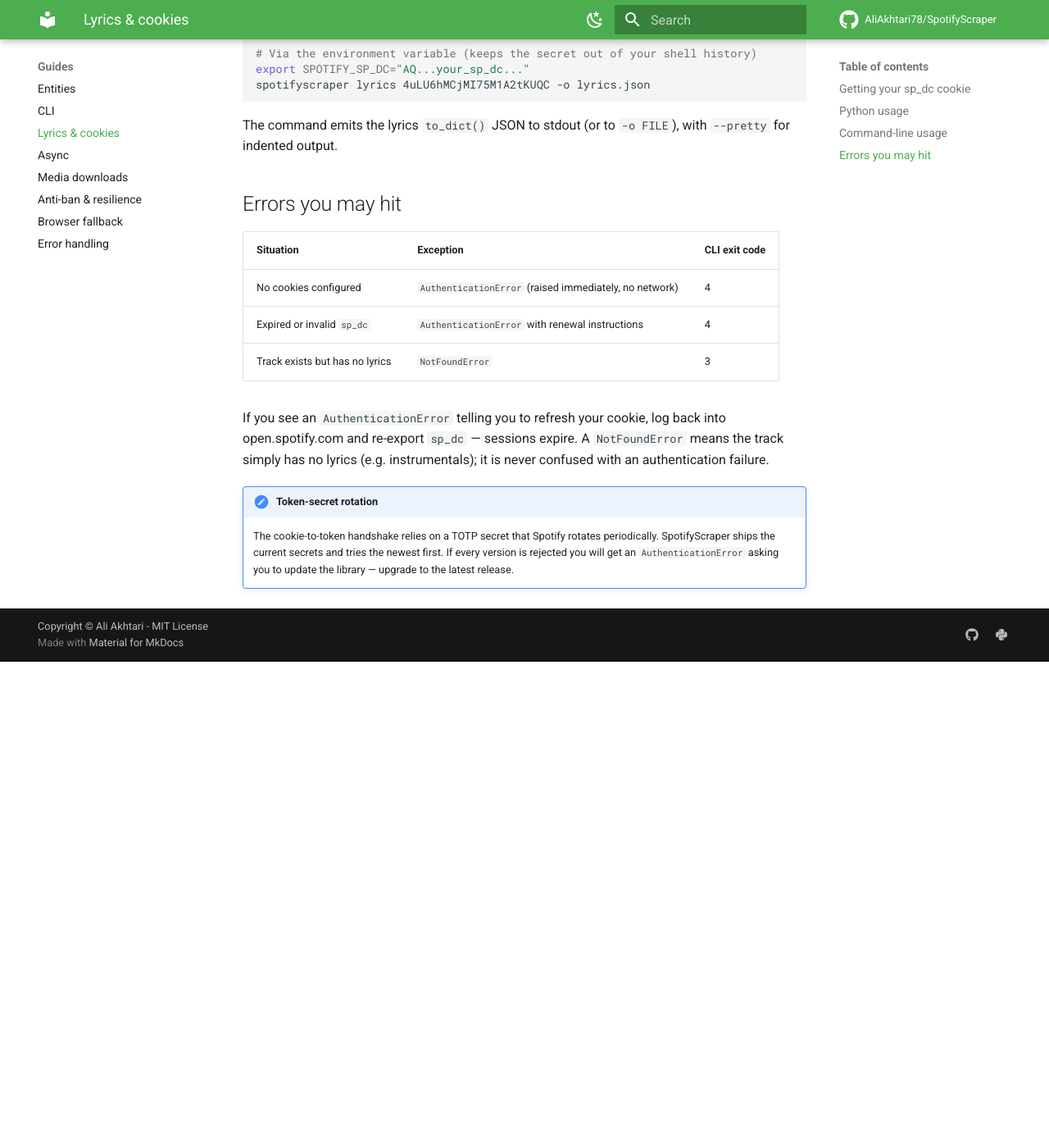
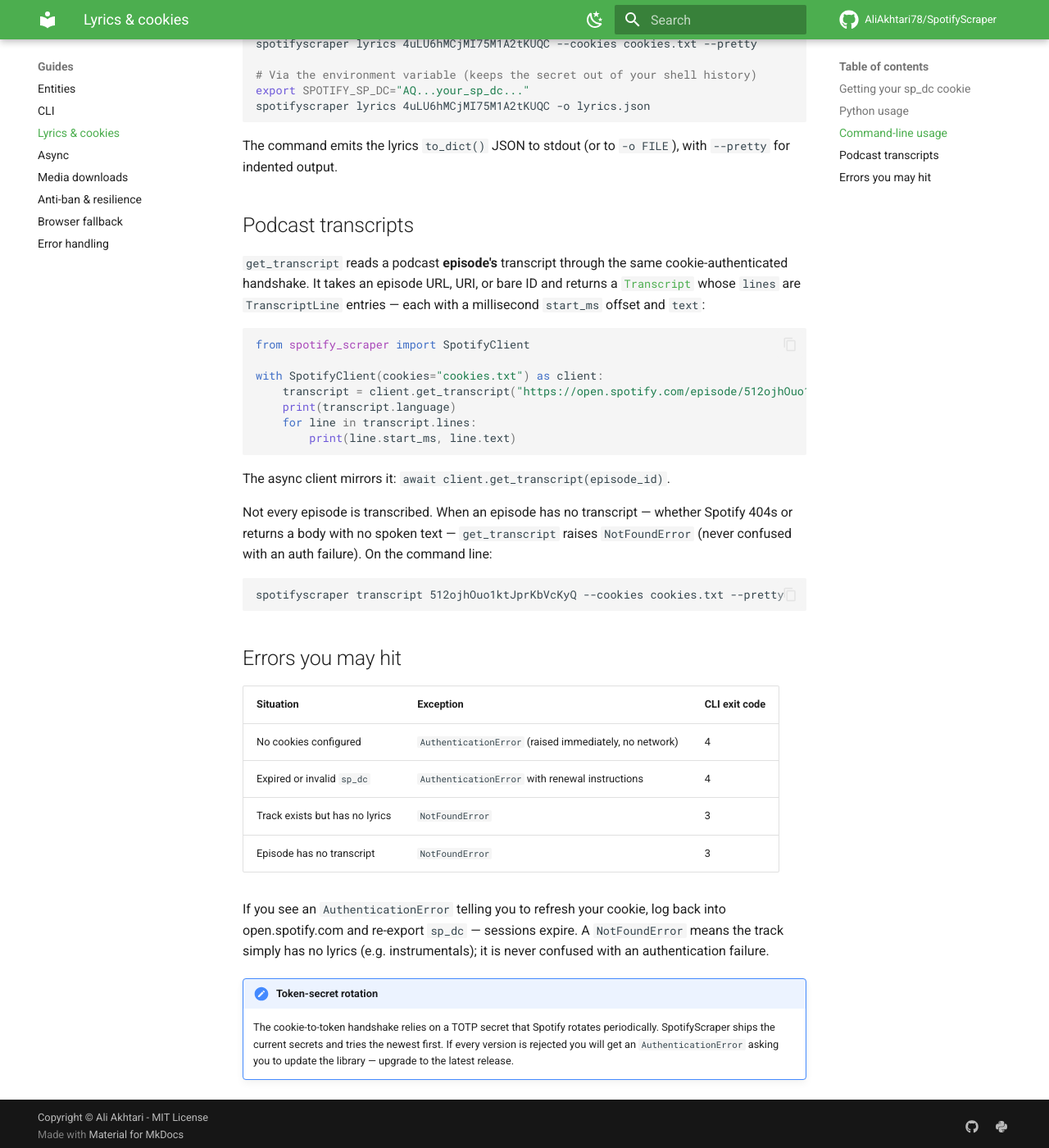
Before and after one commit to AliAkhtari78/SpotifyScraper, an MkDocs documentation site: the page built from docs/guides/lyrics-and-cookies.md, in a window 1280 px wide and 1400 px high, scrolled down 1733 px. Shown: the whole window at 82% size. Built offline with MkDocs 1.6.1 and Material for MkDocs 9.7.7, drawn with Linux system fonts in a browser that asks for light colours; comment, search, counter and statistics services are not loaded; before the commit the page ends 2540 px from its top, so only the background shows below that; some of the changed text lies outside the part shown.

Commit message:
fix: transcript no-content 200 is NotFoundError; full transcript docs
Review fixes for #133:

- get_transcript now raises NotFoundError when a 200 response carries a cue
  container with only speaker labels (no spoken text) — "the episode has no
  transcript" — instead of returning an empty Transcript (sync + async). A
  non-JSON 200 and a 200 with no recognized cue container stay ParsingError.
- Client tests for the non-JSON->ParsingError and no-container->ParsingError
  branches, the label-only-200->NotFoundError branch (sync + async), and the
  friendly 404 message via match=.
- Docs across every surface: Transcript/TranscriptLine autodoc in
  reference/models.md; a Podcast transcripts section in the lyrics-and-cookies
  guide; the transcript command in the CLI guide; README "Lyrics & transcripts"
  section + Features bullet + roadmap (3.3 shipped); index.md roadmap + success
  admonition; CHANGELOG Unreleased entry.
- OpenSpec: add the "200 with no spoken text -> NotFoundError" and "Non-JSON
  body -> ParsingError" scenarios to transcript-extraction.

Co-Authored-By: Claude Opus 4.8 (1M context) <noreply@anthropic.com>

````diff
--- a/docs/guides/lyrics-and-cookies.md
+++ b/docs/guides/lyrics-and-cookies.md
@@ -1,9 +1,11 @@
 # Lyrics & cookies
 
-Lyrics are a **logged-in-only** Spotify feature. Unlike every other extractor in
-SpotifyScraper, `get_lyrics` needs an authenticated `sp_dc` cookie from your own
-Spotify account. This guide shows how to obtain that cookie, how to feed it to
-the client, and the security trade-offs you are accepting.
+Lyrics and podcast transcripts are **logged-in-only** Spotify features. Unlike
+every other extractor in SpotifyScraper, `get_lyrics` and `get_transcript` need
+an authenticated `sp_dc` cookie from your own Spotify account. This guide shows
+how to obtain that cookie, how to feed it to the client, and the security
+trade-offs you are accepting. The same cookie powers both — a single client
+exchanges it once and reuses the token for lyrics and transcripts alike.
 
 !!! warning "Your `sp_dc` cookie is a credential"
     An `sp_dc` cookie is roughly equivalent to a login session for your Spotify
@@ -82,6 +84,33 @@ spotifyscraper lyrics 4uLU6hMCjMI75M1A2tKUQC -o lyrics.json
 The command emits the lyrics `to_dict()` JSON to stdout (or to `-o FILE`), with
 `--pretty` for indented output.
 
+## Podcast transcripts
+
+`get_transcript` reads a podcast **episode's** transcript through the same
+cookie-authenticated handshake. It takes an episode URL, URI, or bare ID and
+returns a [`Transcript`](../reference/models.md) whose `lines` are
+`TranscriptLine` entries — each with a millisecond `start_ms` offset and `text`:
+
+```python
+from spotify_scraper import SpotifyClient
+
+with SpotifyClient(cookies="cookies.txt") as client:
+    transcript = client.get_transcript("https://open.spotify.com/episode/512ojhOuo1ktJprKbVcKyQ")
+    print(transcript.language)
+    for line in transcript.lines:
+        print(line.start_ms, line.text)
+```
+
+The async client mirrors it: `await client.get_transcript(episode_id)`.
+
+Not every episode is transcribed. When an episode has no transcript — whether
+Spotify 404s or returns a body with no spoken text — `get_transcript` raises
+`NotFoundError` (never confused with an auth failure). On the command line:
+
+```bash
+spotifyscraper transcript 512ojhOuo1ktJprKbVcKyQ --cookies cookies.txt --pretty
+```
+
 ## Errors you may hit
 
 | Situation | Exception | CLI exit code |
@@ -89,6 +118,7 @@ The command emits the lyrics `to_dict()` JSON to stdout (or to `-o FILE`), with
 | No cookies configured | `AuthenticationError` (raised immediately, no network) | 4 |
 | Expired or invalid `sp_dc` | `AuthenticationError` with renewal instructions | 4 |
 | Track exists but has no lyrics | `NotFoundError` | 3 |
+| Episode has no transcript | `NotFoundError` | 3 |
 
 If you see an `AuthenticationError` telling you to refresh your cookie, log back
 into open.spotify.com and re-export `sp_dc` — sessions expire. A `NotFoundError`
````
Also changed, not shown: CHANGELOG.md (+10 -0 lines), README.md (+13 -6 lines), docs/guides/cli.md (+10 -5 lines), docs/index.md (+7 -5 lines), docs/reference/models.md (+12 -3 lines), openspec/changes/add-podcast-transcripts/specs/transcript-extraction/spec.md (+17 -4 lines), openspec/changes/add-podcast-transcripts/tasks.md (+13 -0 lines), 3 other files.
